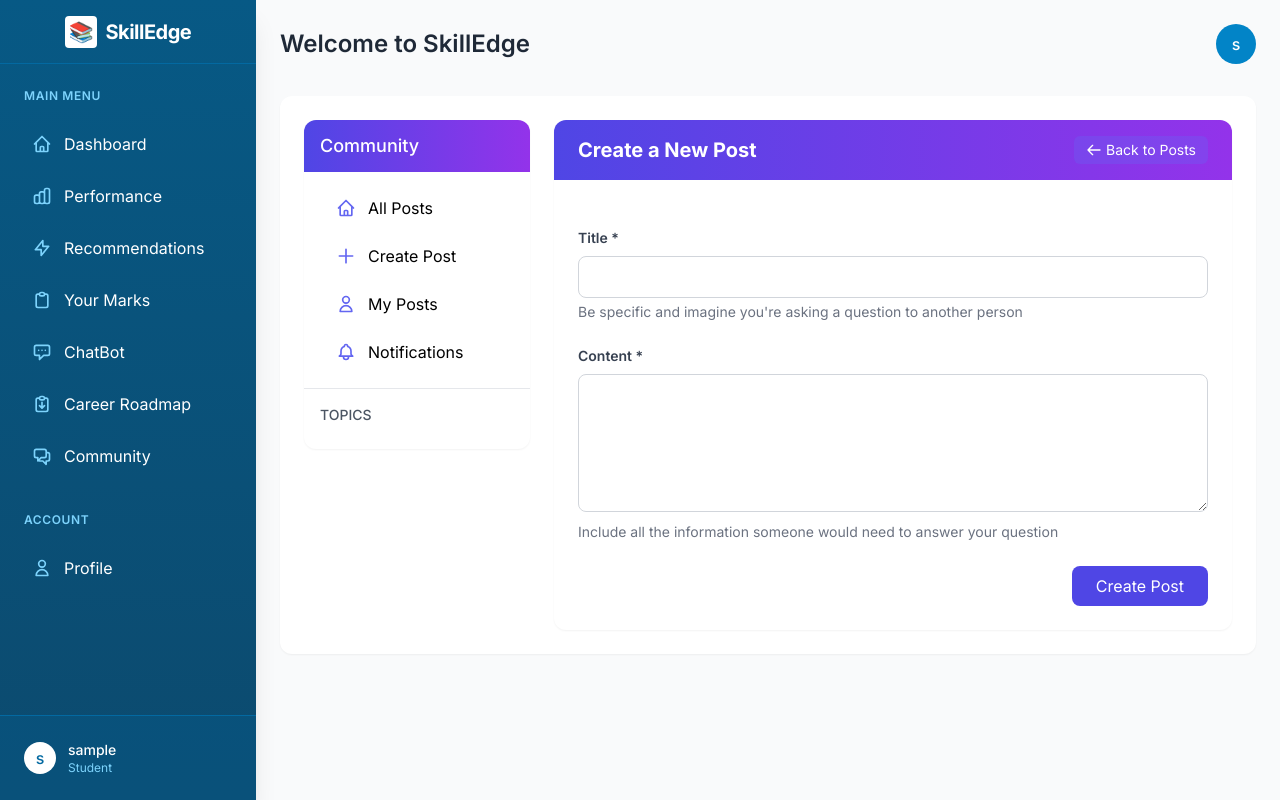
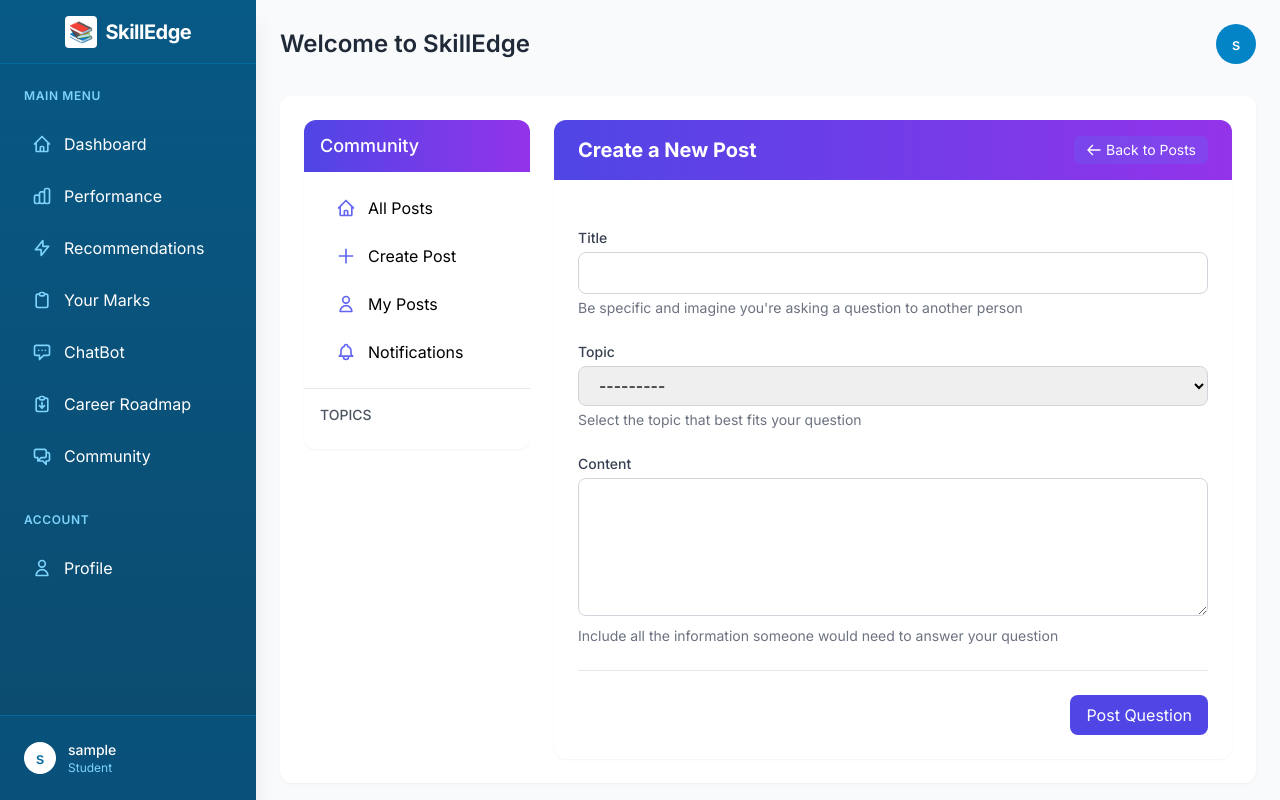
Before and after one commit to PyCoderVivek/SPA, a Django app: page /community/post/create/ in a window 1280 px wide. Run offline with Django 5.2, Linux system fonts and the light colour scheme; the visitor is signed in with stand-in values (Sample User, id 1); data that the repository does not hold is empty; some libraries are stand-ins or nearby versions.

Commit message:
changes in community

```diff
--- a/SkillEdge-root/Community/forms.py
+++ b/SkillEdge-root/Community/forms.py
@@ -4,10 +4,11 @@ from .models import Post, Comment, Topic
 class PostForm(forms.ModelForm):
     class Meta:
         model = Post
-        fields = ['title', 'content']
+        fields = ['title', 'content', 'topic']
         widgets = {
             'title': forms.TextInput(attrs={'class': 'w-full px-4 py-2 border border-gray-300 rounded-lg focus:ring-2 focus:ring-indigo-500 focus:border-indigo-500'}),
             'content': forms.Textarea(attrs={'class': 'w-full px-4 py-2 border border-gray-300 rounded-lg focus:ring-2 focus:ring-indigo-500 focus:border-indigo-500', 'rows': 5}),
+            'topic': forms.Select(attrs={'class': 'w-full px-4 py-2 border border-gray-300 rounded-lg focus:ring-2 focus:ring-indigo-500 focus:border-indigo-500'}),
         }
 
 class CommentForm(forms.ModelForm):
--- a/SkillEdge-root/Community/templates/community/create_post.html
+++ b/SkillEdge-root/Community/templates/community/create_post.html
@@ -22,7 +22,7 @@
 
             <!-- Title field -->
             <div>
-                <label for="{{ form.title.id_for_label }}" class="block text-sm font-semibold text-gray-700 mb-2">Title *</label>
+                <label for="{{ form.title.id_for_label }}" class="block text-sm font-medium text-gray-700 mb-1">Title</label>
                 {{ form.title }}
                 {% if form.title.errors %}
                 <div class="mt-1 text-sm text-red-600">
@@ -34,9 +34,23 @@
                 <p class="mt-1 text-sm text-gray-500">Be specific and imagine you're asking a question to another person</p>
             </div>
 
+            <!-- Topic field -->
+            <div>
+                <label for="{{ form.topic.id_for_label }}" class="block text-sm font-medium text-gray-700 mb-1">Topic</label>
+                {{ form.topic }}
+                {% if form.topic.errors %}
+                <div class="mt-1 text-sm text-red-600">
+                    {% for error in form.topic.errors %}
+                        <p>{{ error }}</p>
+                    {% endfor %}
+                </div>
+                {% endif %}
+                <p class="mt-1 text-sm text-gray-500">Select the topic that best fits your question</p>
+            </div>
+
             <!-- Content field -->
             <div>
-                <label for="{{ form.content.id_for_label }}" class="block text-sm font-semibold text-gray-700 mb-2">Content *</label>
+                <label for="{{ form.content.id_for_label }}" class="block text-sm font-medium text-gray-700 mb-1">Content</label>
                 {{ form.content }}
                 {% if form.content.errors %}
                 <div class="mt-1 text-sm text-red-600">
@@ -48,10 +62,9 @@
                 <p class="mt-1 text-sm text-gray-500">Include all the information someone would need to answer your question</p>
             </div>
 
-            <!-- Submit button -->
-            <div class="flex justify-end">
-                <button type="submit" class="bg-indigo-600 text-white px-6 py-2 rounded-lg hover:bg-indigo-700 focus:outline-none focus:ring-2 focus:ring-indigo-500 focus:ring-offset-2">
-                    Create Post
+            <div class="flex justify-end pt-6 border-t border-gray-200">
+                <button type="submit" class="px-4 py-2 bg-indigo-600 text-white rounded-lg hover:bg-indigo-700 focus:outline-none focus:ring-2 focus:ring-indigo-500 focus:ring-offset-2">
+                    Post Question
                 </button>
             </div>
         </form>
--- a/SkillEdge-root/Community/views.py
+++ b/SkillEdge-root/Community/views.py
@@ -7,66 +7,6 @@ from .models import Post, Comment, Topic, Notification
 from .forms import PostForm, CommentForm
 from Authentication.models import Profile
 from django.http import JsonResponse
-
-# Topic keywords for automatic classification
-TOPIC_KEYWORDS = {
-    'Programming': [
-        'code', 'programming', 'python', 'java', 'javascript', 'function',
-        'algorithm', 'debug', 'error', 'compiler', 'syntax'
-    ],
-    'Data Science': [
-        'data', 'analysis', 'machine learning', 'ai', 'statistics', 'pandas',
-        'numpy', 'dataset', 'model', 'prediction', 'analytics'
-    ],
-    'Web Development': [
-        'html', 'css', 'javascript', 'web', 'frontend', 'backend', 'api',
-        'react', 'angular', 'django', 'node', 'database'
-    ],
-    'Career Advice': [
-        'job', 'career', 'interview', 'resume', 'salary', 'skills',
-        'professional', 'experience', 'hiring', 'company'
-    ],
-    'Learning Resources': [
-        'learn', 'course', 'tutorial', 'book', 'resource', 'study',
-        'guide', 'documentation', 'example', 'practice'
-    ],
-    'Projects': [
-        'project', 'portfolio', 'github', 'collaborate', 'build',
-        'develop', 'create', 'implement', 'design', 'architecture'
-    ],
-    'Tech News': [
-        'news', 'update', 'release', 'announcement', 'technology',
-        'trend', 'innovation', 'latest', 'version', 'feature'
-    ]
-}
-
-def determine_topic(title, content):
-    """
-    Determine the most relevant topic based on post content and title
-    """
-    # Combine title and content for analysis
-    text = (title + " " + content).lower()
-
-    # Count keyword matches for each topic
-    topic_scores = {}
-    for topic_name, keywords in TOPIC_KEYWORDS.items():
-        score = sum(1 for keyword in keywords if keyword.lower() in text)
-        topic_scores[topic_name] = score
-
-    # Get the topic with the highest score
-    if topic_scores:
-        best_topic = max(topic_scores.items(), key=lambda x: x[1])
-        if best_topic[1] > 0:  # If we found at least one keyword match
-            return Topic.objects.get(name=best_topic[0])
-
-    # Default to "General Discussion" if no clear match
-    return Topic.objects.get_or_create(
-        name="General Discussion",
-        defaults={
-            'description': 'General discussions and questions',
-            'icon': 'chat-dots'
-        }
-    )[0]
 
 def community_home(request):
     """Main community page with topic filters and post listing"""
@@ -112,24 +52,21 @@ def community_home(request):
 
 @login_required
 def create_post(request):
-    """Create a new post with automatic topic assignment"""
+    """Create a new post"""
     if request.method == 'POST':
         form = PostForm(request.POST)
         if form.is_valid():
             post = form.save(commit=False)
             post.author = request.user
-
-            # Automatically determine the topic
-            post.topic = determine_topic(form.cleaned_data['title'], form.cleaned_data['content'])
-
             post.save()
-            messages.success(request, f'Your post has been created successfully in the {post.topic.name} topic!')
+            messages.success(request, 'Your post has been created successfully!')
             return redirect('post_detail', post.id)
     else:
         form = PostForm()
 
     context = {
         'form': form,
+        'topics': Topic.objects.all(),
     }
     return render(request, 'community/create_post.html', context)
 
```
